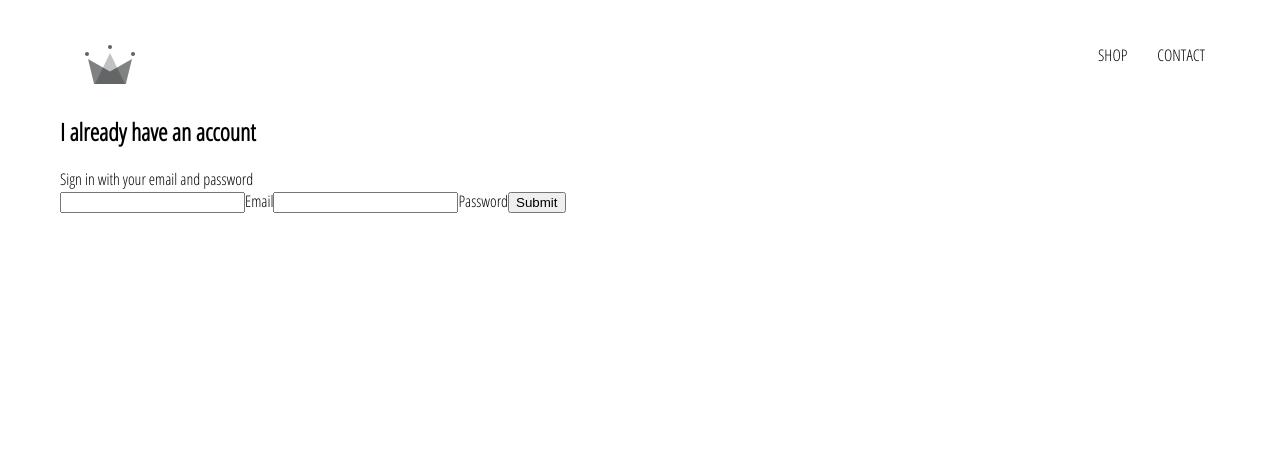
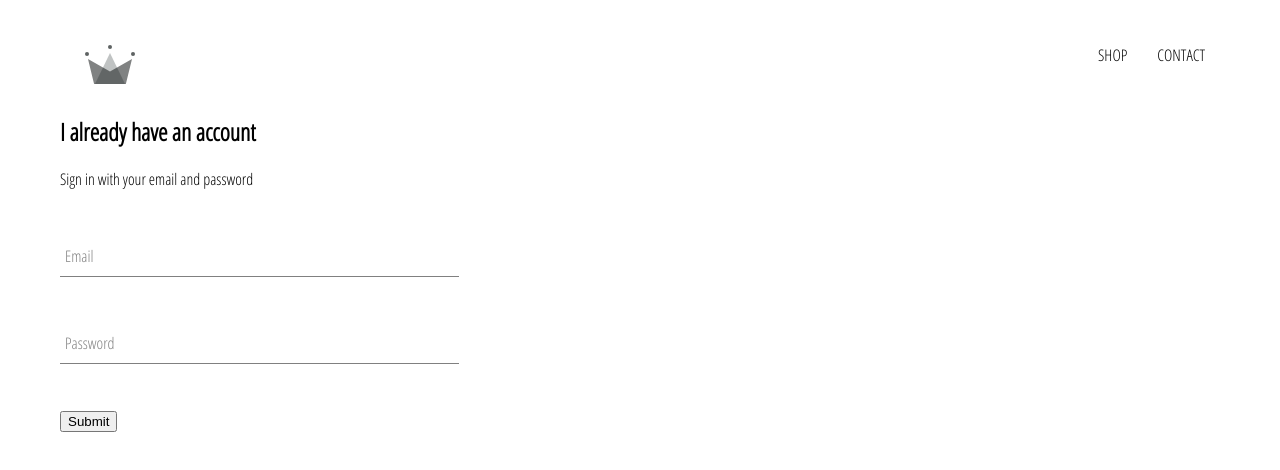
Before and after one commit to leobewater/udemy-complete-react-dev-ecom-store, a React (Create React App) app: page /signin in a window 1280 px wide. Shown: the top 470 px of the page. Built offline with nearby package versions, Linux system fonts and the light colour scheme.

Commit message:
replace html input with form-input component

```diff
--- a/src/components/sign-in/sign-in.component.jsx
+++ b/src/components/sign-in/sign-in.component.jsx
@@ -1,4 +1,5 @@
 import React from 'react'
+import FormInput from '../form-input/form-input.component'
 
 import './sign-in.styles.scss'
 
@@ -32,23 +33,22 @@ class SignIn extends React.Component {
         <span>Sign in with your email and password</span>
 
         <form onSubmit={this.handleSubmit}>
-          <input
+          <FormInput
             name="email"
             type="email"
             value={this.state.email}
-            onChange={this.handleChange}
+            handleChange={this.handleChange}
+            label="Email"
             required
           />
-          <label>Email</label>
-          <input
+          <FormInput
             name="password"
             type="password"
             value={this.state.password}
-            onChange={this.handleChange}
+            handleChange={this.handleChange}
+            label="Password"
             required
           />
-          <label>Password</label>
-
           <input type="submit" value="Submit" />
         </form>
       </div>
--- a/src/components/sign-in/sign-in.styles.scss
+++ b/src/components/sign-in/sign-in.styles.scss
@@ -0,0 +1,3 @@
+.sign-in {
+  width: 30vw;
+}
```
